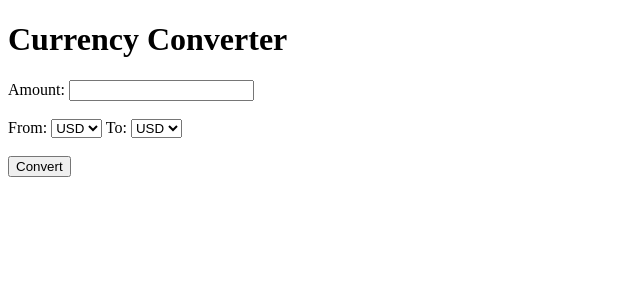
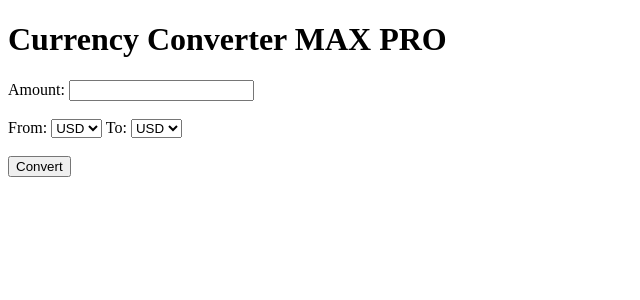
Before and after one commit to vxitch/currency-converter-app, a Flask app: page / in a window 1280 px wide. Shown: the top 300 px of the page, without its empty margins (0-640 px from the left). Run offline with Flask 3, Linux system fonts and the light colour scheme.

Commit message:
updated product name to be more expensive

```diff
--- a/templates/index.html
+++ b/templates/index.html
@@ -1,10 +1,10 @@
 <!DOCTYPE html>
 <html>
 <head>
-    <title>Simple Currency Converter</title>
+    <title>Simple Currency Converter MAX PRO</title>
 </head>
 <body>
-    <h1>Currency Converter</h1>
+    <h1>Currency Converter MAX PRO</h1>
 
     <form method="POST">
         <label>Amount:</label>
```
